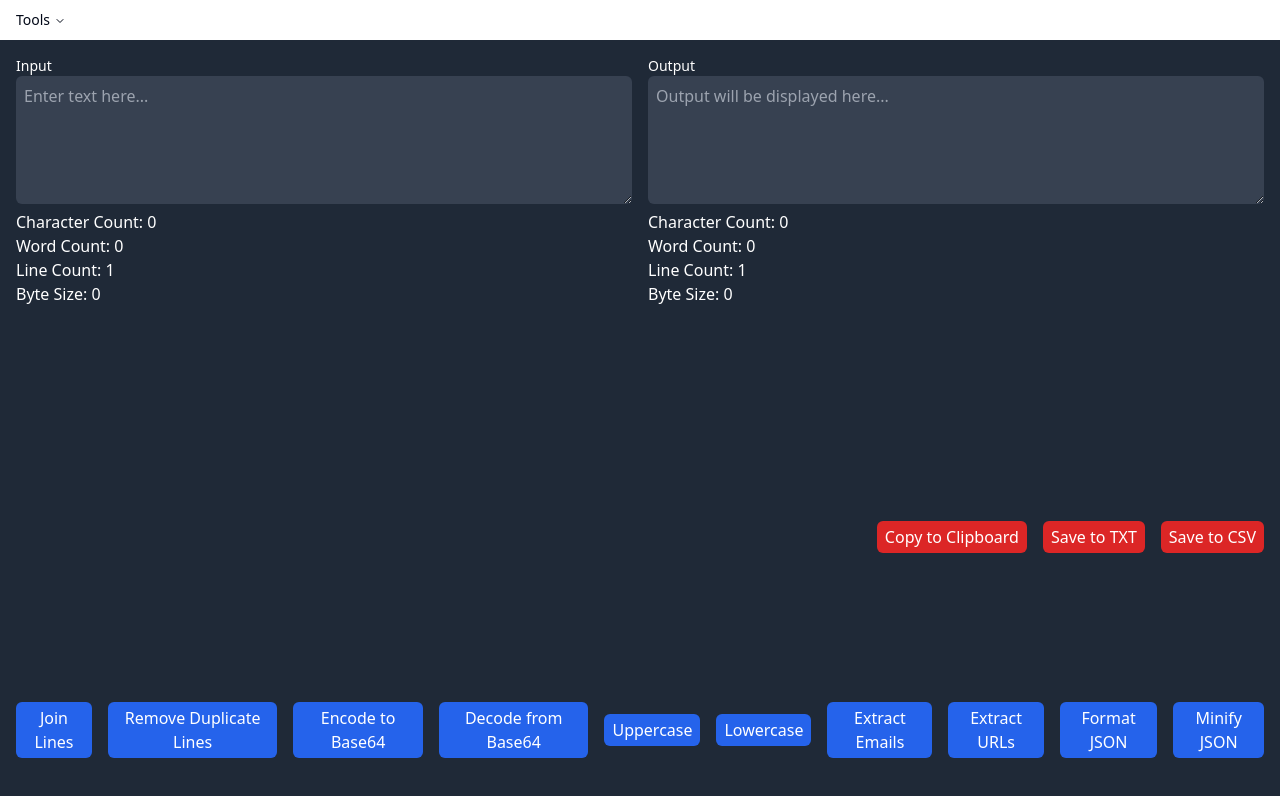
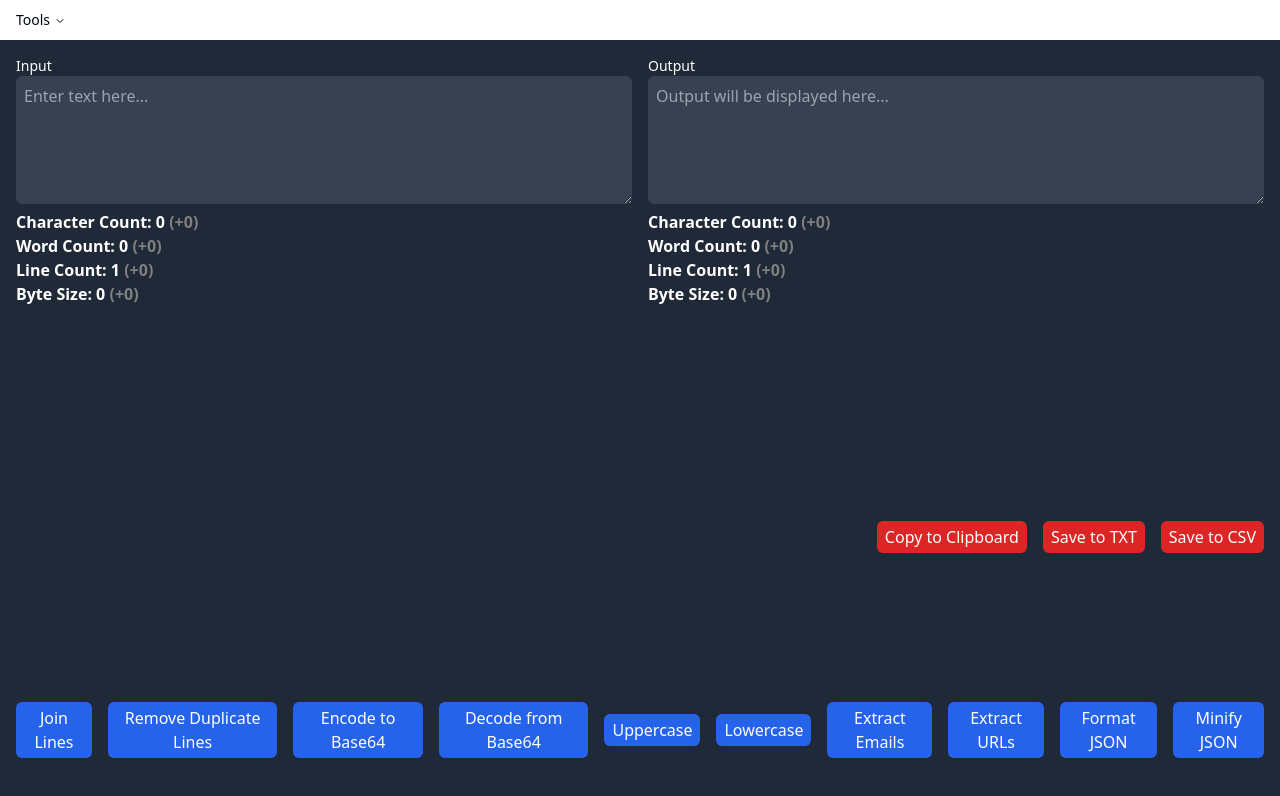
Before and after one commit to DAVEALLCAPS/text-tools, a React (Create React App) app: page / in a window 1280 px wide. Shown: the top 796 px of the page. Built offline with nearby package versions, Linux system fonts and the light colour scheme.

Commit message:
reworked textstats to show diff + color

```diff
--- a/src/TextToolPage.js
+++ b/src/TextToolPage.js
@@ -36,7 +36,7 @@ function TextToolPage() {
             Output
           </label>
           <OutputTextBox outputText={outputText} />
-          <TextStatistics inputText={outputText} />
+          <TextStatistics inputText={outputText} compareText={inputText} />
         </div>
         <div className="col-span-2 flex flex-wrap gap-4 justify-end">
           <CopyButton textToCopy={outputText} />
--- a/src/components/TextStatistics.js
+++ b/src/components/TextStatistics.js
@@ -1,24 +1,69 @@
 import React, { useEffect, useState } from 'react';
 
-const TextStatistics = ({ inputText }) => {
-  const [characterCount, setCharacterCount] = useState(0);
-  const [wordCount, setWordCount] = useState(0);
-  const [lineCount, setLineCount] = useState(0);
-  const [byteSize, setByteSize] = useState(0);
+const TextStatistics = ({ inputText, compareText }) => {
+  const [statistics, setStatistics] = useState({
+    characterCount: 0,
+    wordCount: 0,
+    lineCount: 0,
+    byteSize: 0,
+    characterDiff: 0,
+    wordDiff: 0,
+    lineDiff: 0,
+    byteDiff: 0,
+  });
+
+  const getDiffColor = (diff) => {
+    if (diff > 0) return 'green';
+    if (diff < 0) return 'red';
+    return 'gray';
+  };
 
   useEffect(() => {
-    setCharacterCount(inputText.length);
-    setWordCount(inputText.split(/\s+/).filter(word => word).length);
-    setLineCount(inputText.split(/\r\n|\r|\n/).length);
-    setByteSize(new Blob([inputText]).size);
-  }, [inputText]);
+    const getStats = (text) => ({
+      characterCount: text.length,
+      wordCount: text.split(/\s+/).filter(Boolean).length,
+      lineCount: text.split(/\r\n|\r|\n/).length,
+      byteSize: new Blob([text]).size,
+    });
+
+    const inputStats = getStats(inputText);
+    const compareStats = compareText ? getStats(compareText) : inputStats;
+
+    setStatistics({
+      ...inputStats,
+      characterDiff: inputStats.characterCount - compareStats.characterCount,
+      wordDiff: inputStats.wordCount - compareStats.wordCount,
+      lineDiff: inputStats.lineCount - compareStats.lineCount,
+      byteDiff: inputStats.byteSize - compareStats.byteSize,
+    });
+  }, [inputText, compareText]);
 
   return (
-    <div>
-      <p>Character Count: {characterCount}</p>
-      <p>Word Count: {wordCount}</p>
-      <p>Line Count: {lineCount}</p>
-      <p>Byte Size: {byteSize}</p>
+    <div className="font-bold">
+      <p>
+        Character Count: {statistics.characterCount} {" "}
+        <span style={{ color: getDiffColor(statistics.characterDiff) }}>
+          ({statistics.characterDiff >= 0 ? "+" : ""}{statistics.characterDiff})
+        </span>
+      </p>
+      <p>
+        Word Count: {statistics.wordCount} {" "}
+        <span style={{ color: getDiffColor(statistics.wordDiff) }}>
+          ({statistics.wordDiff >= 0 ? "+" : ""}{statistics.wordDiff})
+        </span>
+      </p>
+      <p>
+        Line Count: {statistics.lineCount} {" "}
+        <span style={{ color: getDiffColor(statistics.lineDiff) }}>
+          ({statistics.lineDiff >= 0 ? "+" : ""}{statistics.lineDiff})
+        </span>
+      </p>
+      <p>
+        Byte Size: {statistics.byteSize} {" "}
+        <span style={{ color: getDiffColor(statistics.byteDiff) }}>
+          ({statistics.byteDiff >= 0 ? "+" : ""}{statistics.byteDiff})
+        </span>
+      </p>
     </div>
   );
 };
```
